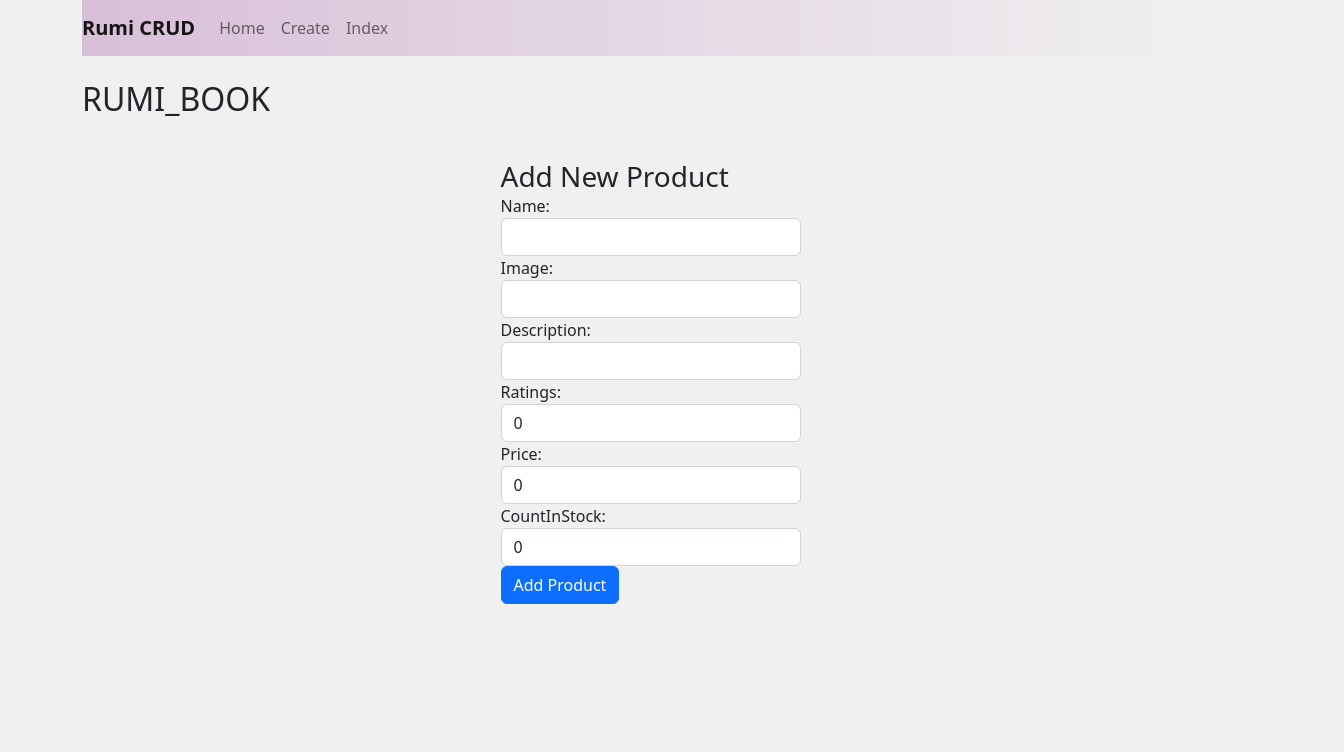
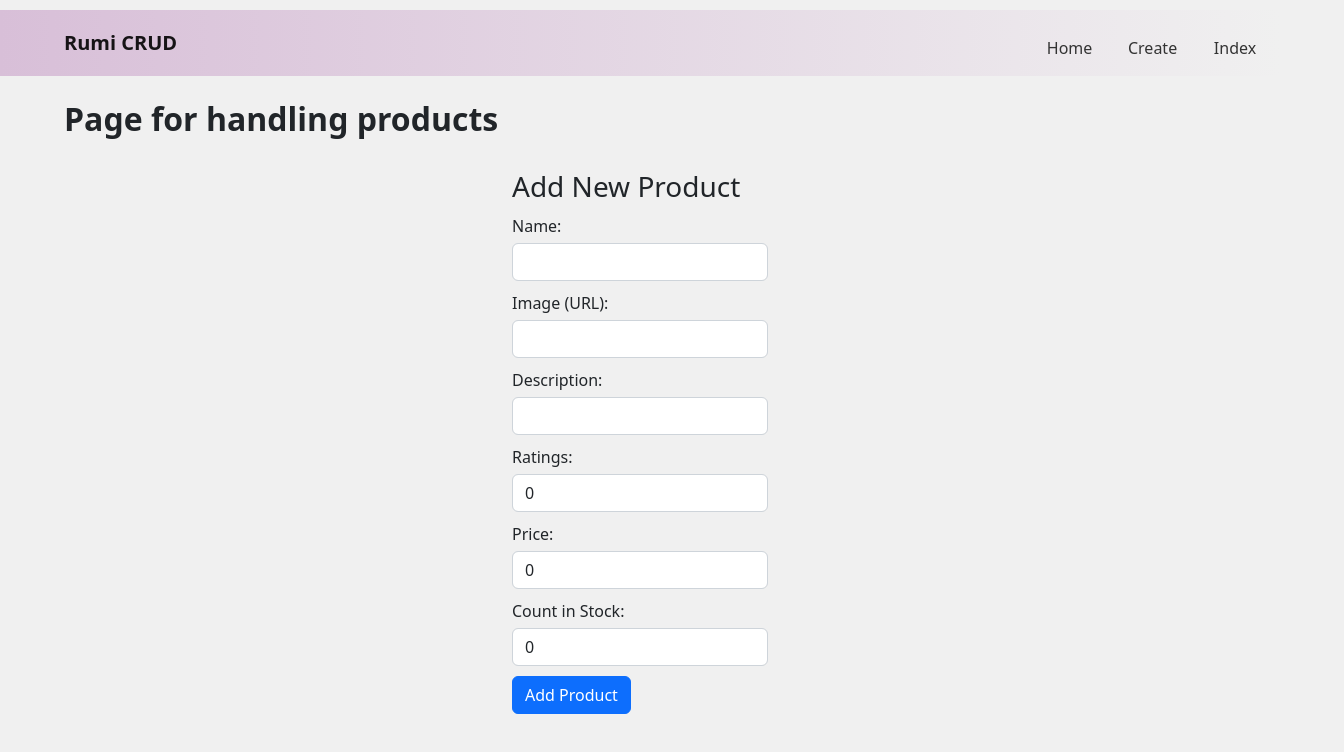
Before and after one commit to dngKwngg/crud-web, a React (Create React App) app: page /create in a window 1280 px wide. Shown: the top 752 px of the page, 1344 px wide, since content can reach past the window. Built offline with nearby package versions, Linux system fonts and the light colour scheme.

Commit message:
Update homepage css

```diff
--- a/src/App.css
+++ b/src/App.css
@@ -37,3 +37,32 @@
     transform: rotate(360deg);
   }
 }
+
+.container {
+  margin-top: 20px;
+}
+
+.navbar {
+  background-color: #f0f0f0;
+}
+
+.navbar-brand {
+  font-weight: bold;
+}
+
+.navbar-nav {
+  margin-left: auto;
+  margin-right: 0;
+}
+
+.nav-item {
+  padding: 0 10px;
+}
+
+.nav-link {
+  color: #333;
+}
+
+.nav-link:hover {
+  color: #000;
+}
--- a/src/App.js
+++ b/src/App.js
@@ -9,6 +9,8 @@ import { BrowserRouter as Router, Switch, Route, Link } from 'react-router-dom';
 import Create from './components/create.component';
 import Edit from './components/edit.component';
 import Index from './components/index.component';
+import './App.css';
+
 
 class App extends Component {
   render() {
@@ -16,28 +18,29 @@ class App extends Component {
       <Router>
 
         {/* <>Thanh menu cua web crud</> */}
-        <div className="container">
+        <div className="container" style={{ width: "100%", maxWidth: "none", margin: "0", padding: "0" }}>
           {/* <nav className="navbar navbar-expand-lg navbar-light bg-light"> */}
           {/* <nav className="navbar navbar-expand-lg navbar-light" style={{ backgroundColor: "#f0f0f0" }}> */}
-          <nav className="navbar navbar-expand-lg navbar-light" style={{ backgroundImage: "linear-gradient(to right, #D8BFD8, #f0f0f0)" }}>
-
-            <Link to={'/'} className="navbar-brand" style={{ fontWeight: 'bold' }}>Rumi CRUD</Link>
-
-            <div className="collapse navbar-collapse" id="navbarSupportedContent">
+          <nav className="navbar navbar-expand-lg navbar-light" style={{ backgroundImage: "linear-gradient(to right, #D8BFD8, #f0f0f0)", width: "100%" }}>
+            <Link to={'/'} className="navbar-brand" style={{ fontWeight: 'bold', position: 'relative', left: '5%' }}>Rumi CRUD</Link>
+            <div className="collapse navbar-collapse justify-content-start" id="navbarSupportedContent">
               <ul className="navbar-nav mr-auto">
                 <li className="nav-item">
-                  <Link to={'/'} className="nav-link">Home</Link>
+                  <Link to={'/'} className="nav-link" style={{position: 'relative', right: '10%' }}>Home</Link>
                 </li>
                 <li className="nav-item">
-                  <Link to={'/create'} className="nav-link">Create</Link>
+                  <Link to={'/create'} className="nav-link" style={{position: 'relative', right: '10%' }}>Create</Link>
                 </li>
                 <li className="nav-item">
-                  <Link to={'/index'} className="nav-link">Index</Link>
+                  <Link to={'/index'} className="nav-link" style={{position: 'relative', right: '10%' }}>Index</Link>
                 </li>
               </ul>
             </div>
-          </nav> <br />
-          <h2>RUMI_BOOK</h2> <br />
+          </nav>
+
+          <br />
+            <h2 style={{ fontWeight: 'bold', position: 'relative', left: '5%' }}>Page for handling products</h2>
+          <br />
 
           {/* <> Xu ly redirect giua cac trang</> */}
           <Switch>
--- a/src/components/create.component.js
+++ b/src/components/create.component.js
@@ -1,6 +1,7 @@
 import React, { Component } from 'react';
 import axios from 'axios';
 import { withRouter } from 'react-router-dom';
+import './create.css';
 
 class Create extends Component {
     constructor(props) {
@@ -102,89 +103,83 @@ class Create extends Component {
 
     render() {
         return (
-            <div style={{ marginTop: 10 }}>
-                <h3 style={{ margin: '0 auto', width: '25%' }}>Add New Product</h3>
-                <form onSubmit={this.onSubmit} style={{ margin: '0 auto', width: '25%' }}>
-                    <div className="form-group" >
-                        <label >Name: </label>
+            <div className="create-form">
+            <h3>Add New Product</h3>
+            <form onSubmit={this.onSubmit}>
+                <div className="form-group">
+                <label htmlFor="name">Name:</label>
                 <input
-
                     type="text"
+                    id="name"
                     className="form-control"
-                            required="required"
+                    required
                     value={this.state.name}
                     onChange={this.onChangeName}
-                            style={{ width: '300px' }}
                 />
                 </div>
                 <div className="form-group">
-                        <label>Image: </label>
+                <label htmlFor="image">Image (URL):</label>
                 <input
                     type="text"
+                    id="image"
                     className="form-control"
-                            required="required"
+                    required
                     value={this.state.image}
                     onChange={this.onChangeImage}
-                            style={{ width: '300px' }}
                 />
                 </div>
                 <div className="form-group">
-                        <label>Description: </label>
+                <label htmlFor="description">Description:</label>
                 <input
                     type="text"
+                    id="description"
                     className="form-control"
-                            required="required"
+                    required
                     value={this.state.description}
                     onChange={this.onChangeDescription}
-                            style={{ width: '300px' }}
                 />
                 </div>
                 <div className="form-group">
-                        <label>Ratings: </label>
+                <label htmlFor="ratings">Ratings:</label>
                 <input
                     type="number"
+                    id="ratings"
                     className="form-control"
-                            required="required"
+                    required
                     min={0}
+                    max={5}
                     step={0.1}
                     value={this.state.ratings}
                     onChange={this.onChangeRatings}
-                            style={{ width: '300px' }}
                 />
                 </div>
                 <div className="form-group">
-                        <label>Price: </label>
+                <label htmlFor="price">Price:</label>
                 <input
                     type="number"
+                    id="price"
                     className="form-control"
-                            required="required"
+                    required
                     min={0}
                     step={1}
                     value={this.state.price}
                     onChange={this.onChangePrice}
-                            style={{ width: '300px' }}
                 />
                 </div>
                 <div className="form-group">
-                        <label>CountInStock: </label>
+                <label htmlFor="countInStock">Count in Stock:</label>
                 <input
                     type="number"
+                    id="countInStock"
                     className="form-control"
-                            required="required"
+                    required
                     min={0}
                     step={1}
                     value={this.state.countInStock}
                     onChange={this.onChangeCountInStock}
-                            style={{ width: '300px' }}
                 />
                 </div>
-                    <div className="form-group">
-                        <input
-                            type="submit"
-                            value="Add Product"
-                            className="btn btn-primary"
-                        />
-                    </div>
+                <button type="submit" className="btn btn-primary">Add Product</button>
             </form>
             </div>
         );
--- /dev/null
+++ b/src/components/create.css
@@ -0,0 +1,16 @@
+.create-form {
+    width: 80%;
+    margin: 0 auto;
+}
+
+.create-form input[type=text],
+.create-form input[type=number] {
+    width: 100%;
+}
+
+.create-form input[type=text],
+.create-form textarea {
+    white-space: nowrap;
+    overflow: hidden;
+    text-overflow: ellipsis;
+}
--- a/src/components/edit.component.js
+++ b/src/components/edit.component.js
@@ -1,6 +1,7 @@
 import React, { Component } from 'react';
 import axios from 'axios';
 import { Redirect } from 'react-router-dom';
+import './edit.css'
 
 export default class Edit extends Component {
     constructor(props) {
@@ -113,7 +114,7 @@ export default class Edit extends Component {
                     countInStock: res.data.countInStock
                 });
                 // Display a confirmation popup and redirect to / if the user clicks "OK"
-                if (window.confirm("Product updated. Go back to homepage?")) {
+                if (window.confirm("Product updated. Go back to index page?")) {
                     this.setState({
                         redirect: true
                     });
@@ -126,7 +127,7 @@ export default class Edit extends Component {
 
     render() {
         if (this.state.redirect) {
-            return <Redirect to='/' />;
+            return <Redirect to='/index' />;
         }
 
         return (
--- /dev/null
+++ b/src/components/edit.css
@@ -0,0 +1,45 @@
+div {
+    margin-top: 10px;
+}
+
+h3 {
+    margin: 0 auto;
+    width: 25%;
+}
+
+form {
+    margin: 0 auto;
+    width: 25%;
+}
+
+.form-group {
+    margin-bottom: 10px;
+}
+
+label {
+    display: block;
+    margin-bottom: 5px;
+}
+
+input[type="text"],
+textarea,
+input[type="number"] {
+    width: 300px;
+}
+
+input[type="submit"] {
+    display: inline-block;
+    background-color: #007bff;
+    color: #fff;
+    border: none;
+    padding: 8px 16px;
+    cursor: pointer;
+}
+
+input[type="submit"]:hover {
+    background-color: #0069d9;
+}
+
+input[type="submit"]:active {
+    background-color: #005cbf;
+}
--- a/src/components/index.component.js
+++ b/src/components/index.component.js
@@ -39,7 +39,7 @@ export default class Index extends Component {
 
   render() {
     return (
-      <div>
+      <div style={{ padding: "40px", marginTop: "20px" }}>
         <h3 align="center">Products List</h3>
         <table className="table table-striped" style={{ marginTop: 20 }}>
           <thead>
@@ -58,5 +58,6 @@ export default class Index extends Component {
         </table>
       </div>
     );
+
   }
 }
```
Lines whose indentation alone changed are shown as unchanged.
